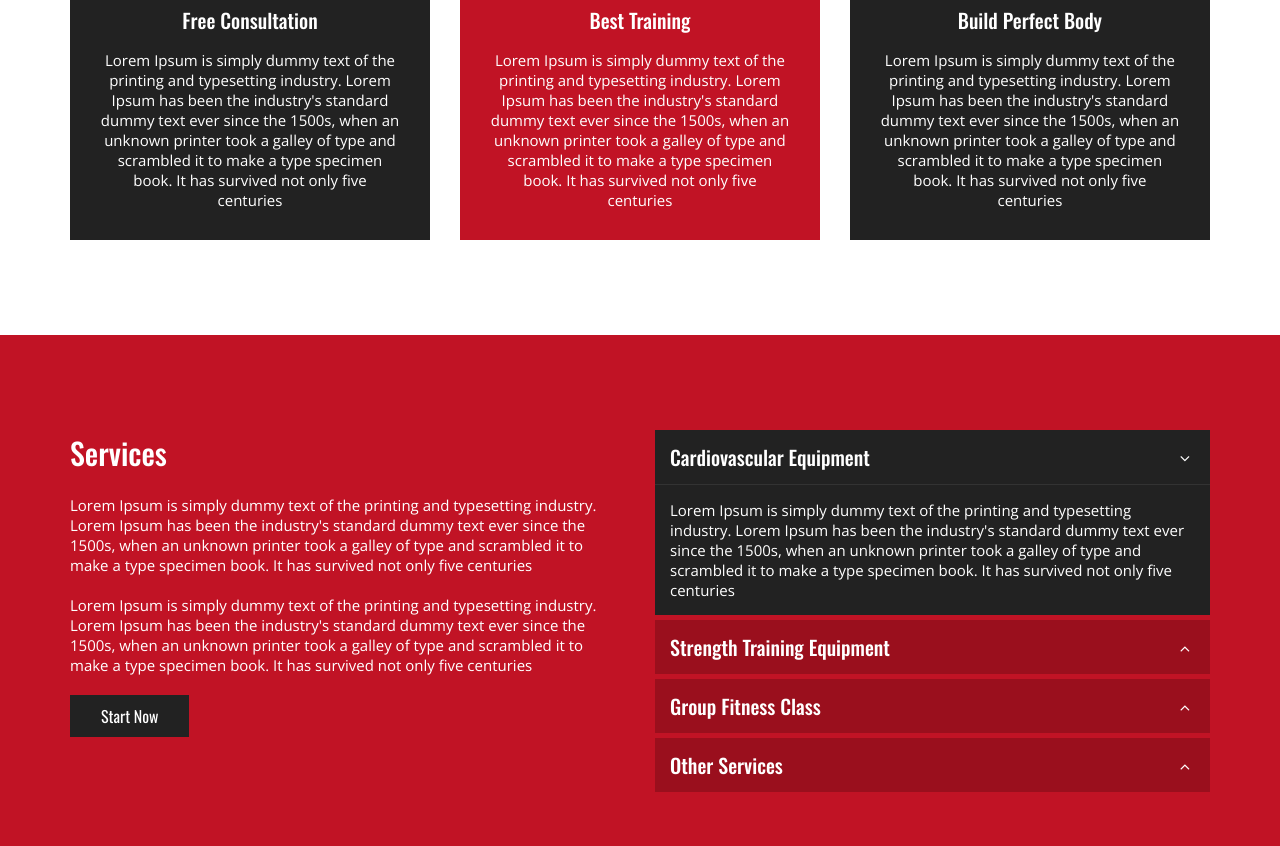
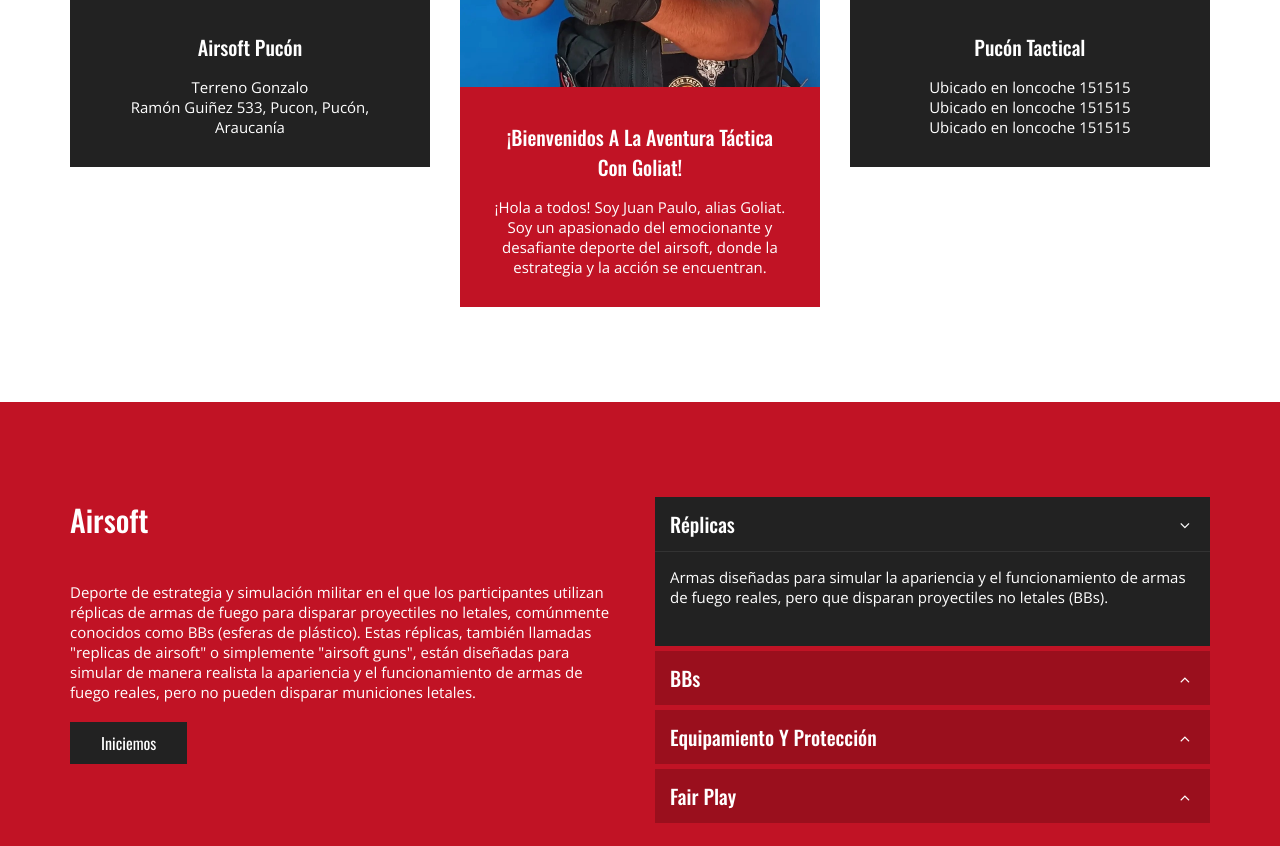
Before and after one commit to jariash93/airsoft.github.io, a plain HTML site: page index.html in a window 1280 px wide. Shown: the part 1168-2014 px from the top of the page. Drawn offline with nearby package versions, Linux system fonts and the light colour scheme.

Commit message:
branches

```diff
--- a/index.html
+++ b/index.html
@@ -28,7 +28,7 @@
  	 		<ul>
  	 			<li><a href="#home">Inicio</a></li>
  	 			<li><a href="#about">Sobre nosotros</a></li>
- 	 			<li><a href="#service">Servicios</a></li>
+ 	 			<li><a href="#service">Airsoft</a></li>
  	 			<li><a href="#classes">Eventos</a></li>
  	 			<li><a href="#schedule">Comida</a></li>
  	 			<li><a href="#price">Precios</a></li>
@@ -62,33 +62,36 @@
   	  	  	   <div class="box wow bounceInUp">
   	  	  	   	   <div class="inner">
   	  	  	   	   	   <div class="img">
-  	  	  	   	   	   	  <img src="images/gallery1.png" alt="about" />
+  	  	  	   	   	   	  <img src="images/nosotros1.png" alt="about" />
   	  	  	   	   	   </div>
                        <div class="text">
-                       	   <h4>Free Consultation</h4>
-                       	   <p>Lorem Ipsum is simply dummy text of the printing and typesetting industry. Lorem Ipsum has been the industry's standard dummy text ever since the 1500s, when an unknown printer took a galley of type and scrambled it to make a type specimen book. It has survived not only five centuries</p>
+                       	   <h4>Airsoft Pucón</h4>
+                       	   <p>Terreno Gonzalo</p>
+						   <p>Ramón Guiñez 533, Pucon, Pucón, Araucanía</p>
                        </div>
   	  	  	   	   </div>
   	  	  	   </div>
   	  	  	   	<div class="box wow bounceInUp" data-wow-delay="0.2s">
   	  	  	   	   <div class="inner">
   	  	  	   	   	   <div class="img">
-  	  	  	   	   	   	  <img src="images/gallery1.png" alt="about" />
+  	  	  	   	   	   	  <img src="images/paulo1.jpg" alt="about" />
   	  	  	   	   	   </div>
                        <div class="text">
-                       	   <h4>Best Training</h4>
-                       	   <p>Lorem Ipsum is simply dummy text of the printing and typesetting industry. Lorem Ipsum has been the industry's standard dummy text ever since the 1500s, when an unknown printer took a galley of type and scrambled it to make a type specimen book. It has survived not only five centuries</p>
+                       	   <h4>¡Bienvenidos a la Aventura Táctica con Goliat!</h4>
+                       	   <p>¡Hola a todos! Soy Juan Paulo, alias Goliat. Soy un apasionado del emocionante y desafiante deporte del airsoft, donde la estrategia y la acción se encuentran.</p>
                        </div>
   	  	  	   	   </div>
   	  	  	   </div>
   	  	  	   <div class="box wow bounceInUp" data-wow-delay="0.4s">
   	  	  	   	   <div class="inner">
   	  	  	   	   	   <div class="img">
-  	  	  	   	   	   	  <img src="images/gallery1.png" alt="about" />
+  	  	  	   	   	   	  <img src="images/weaa.gif" alt="about" />
   	  	  	   	   	   </div>
                        <div class="text">
-                       	   <h4>Build Perfect Body</h4>
-                       	   <p>Lorem Ipsum is simply dummy text of the printing and typesetting industry. Lorem Ipsum has been the industry's standard dummy text ever since the 1500s, when an unknown printer took a galley of type and scrambled it to make a type specimen book. It has survived not only five centuries</p>
+                       	   <h4>Pucón Tactical</h4>
+                       	   <p>Ubicado en loncoche 151515</p>
+						   <p>Ubicado en loncoche 151515</p>
+						   <p>Ubicado en loncoche 151515</p>
                        </div>
   	  	  	   	   </div>
   	  	  	   </div>
@@ -103,46 +106,49 @@
  	<div class="container">
  		 <div class="content">
  		 	  <div class="text box wow slideInLeft">
-                  <h2>Services</h2>
-                  <p>Lorem Ipsum is simply dummy text of the printing and typesetting industry. Lorem Ipsum has been the industry's standard dummy text ever since the 1500s, when an unknown printer took a galley of type and scrambled it to make a type specimen book. It has survived not only five centuries</p>
-                  <p>Lorem Ipsum is simply dummy text of the printing and typesetting industry. Lorem Ipsum has been the industry's standard dummy text ever since the 1500s, when an unknown printer took a galley of type and scrambled it to make a type specimen book. It has survived not only five centuries</p>
-                  <a href="" class="btn">Start Now</a>
+                  <h2>Airsoft</h2>
+                  <p></p>
+                  <p>Deporte de estrategia y simulación militar en el que los participantes utilizan réplicas de armas de fuego para disparar proyectiles no letales, comúnmente conocidos como BBs (esferas de plástico). Estas réplicas, también llamadas "replicas de airsoft" o simplemente "airsoft guns", están diseñadas para simular de manera realista la apariencia y el funcionamiento de armas de fuego reales, pero no pueden disparar municiones letales.</p>
+                  <a href="" class="btn">Iniciemos</a>
  		 	  </div>
  		 	  <div class="accordian box wow slideInRight">
  		 	  	    <div class="accordian-container active">
  		 	  	    	<div class="head">
- 		 	  	    		<h4>Cardiovascular Equipment</h4>
+ 		 	  	    		<h4>Réplicas</h4>
  		 	  	    		<span class="fa fa-angle-down"></span>
  		 	  	    	</div>
  		 	  	    	<div class="body">
- 		 	  	    		<p>Lorem Ipsum is simply dummy text of the printing and typesetting industry. Lorem Ipsum has been the industry's standard dummy text ever since the 1500s, when an unknown printer took a galley of type and scrambled it to make a type specimen book. It has survived not only five centuries</p>
+ 		 	  	    		<p>Armas diseñadas para simular la apariencia y el funcionamiento de armas de fuego reales, pero que disparan proyectiles no letales (BBs).</p>
+							<img src="" alt="">
 						</div>
  		 	  	    </div>
  		 	  	    <div class="accordian-container">
  		 	  	    	<div class="head">
- 		 	  	    		<h4>Strength Training Equipment</h4>
+ 		 	  	    		<h4>BBs</h4>
  		 	  	    		<span class="fa fa-angle-up"></span>
  		 	  	    	</div>
  		 	  	    	<div class="body">
- 		 	  	    		<p>Lorem Ipsum is simply dummy text of the printing and typesetting industry. Lorem Ipsum has been the industry's standard dummy text ever since the 1500s, when an unknown printer took a galley of type and scrambled it to make a type specimen book. It has survived not only five centuries</p>
+ 		 	  	    		<p>
+								Esferas de plástico utilizadas como munición en el airsoft.</p>
  		 	  	    	</div>
  		 	  	    </div>
  		 	  	    <div class="accordian-container">
  		 	  	    	<div class="head">
- 		 	  	    		<h4>Group Fitness Class</h4>
+ 		 	  	    		<h4>Equipamiento y Protección</h4>
  		 	  	    		<span class="fa fa-angle-up"></span>
  		 	  	    	</div>
  		 	  	    	<div class="body">
- 		 	  	    		<p>Lorem Ipsum is simply dummy text of the printing and typesetting industry. Lorem Ipsum has been the industry's standard dummy text ever since the 1500s, when an unknown printer took a galley of type and scrambled it to make a type specimen book. It has survived not only five centuries</p>
+ 		 	  	    		<p>Incluye gafas de seguridad, máscaras faciales, guantes y ropa resistente para garantizar la seguridad de los jugadores.</p>
  		 	  	    	</div>
  		 	  	    </div>
  		 	  	    <div class="accordian-container">
  		 	  	    	<div class="head">
- 		 	  	    		<h4>Other Services</h4>
+ 		 	  	    		<h4>Fair Play</h4>
  		 	  	    		<span class="fa fa-angle-up"></span>
  		 	  	    	</div>
  		 	  	    	<div class="body">
- 		 	  	    		<p>Lorem Ipsum is simply dummy text of the printing and typesetting industry. Lorem Ipsum has been the industry's standard dummy text ever since the 1500s, when an unknown printer took a galley of type and scrambled it to make a type specimen book. It has survived not only five centuries</p>
+ 		 	  	    		<p>Principio ético fundamental en el airsoft, que destaca la honestidad, el respeto y la integridad en el juego.</p>
+							<img src="" alt="">
 						</div>
  		 	  	    </div>
  		 	  </div>
@@ -159,8 +165,14 @@
 		 	  	 <img src="images/schedule1.jpg" alt="classes" />
 		 	  </div>
 		 	  <div class="box text wow slideInRight">
-		 	  	 <h2>Eventos</h2>
-		 	  	 <p>Lorem Ipsum is simply dummy text of the printing and typesetting industry. Lorem Ipsum has been the industry's standard dummy text ever since the 1500s, when an unknown printer took a galley of type and scrambled it to make a type specimen book. It has survived not only five centuries,</p>
+		 	  	 <h2>
+					Bienvenidos a las Experiencias Únicas de Airsoft con Goliat</h2>
+					<h3>¿Qué Hacemos?</h3>
+		 	  	 <p>Nos dedicamos a organizar eventos y partidas de airsoft que van más allá de la diversión ordinaria. Desde emocionantes escenarios militares simulados hasta juegos tácticos llenos de adrenalina, cada experiencia está diseñada para ofrecerte momentos inolvidables.</p>
+					<h3>Equipamiento Completo</h3>
+					<p>Tu seguridad y comodidad son nuestra máxima prioridad. En cada evento, te proveemos de todo el equipamiento necesario, desde réplicas realistas de airsoft hasta equipo de protección. Queremos que te concentres solo en disfrutar del juego.</p>
+					<h3>Munición Garantizada para la Diversión</h3>
+					<p>En nuestros eventos, la diversión está garantizada. Proporcionamos munición de calidad para que disfrutes de partidas emocionantes. No te preocupes por quedarte sin municiones; nos encargamos de que tengas todo lo necesario para sumergirte en la acción.</p>
 					<div class="class-items">
 		 	  	 <div class="item wow bounceInUp">
                      <div class="item-img">
@@ -172,14 +184,14 @@
                      <div class="item-text">
                      	  <h4>Venta</h4>
                      	  <p>Lorem Ipsum is simply dummy text of the printing and typesetting industry.</p>
-                     	  <a href="">Get Details</a>
+                     	  <a href=""></a>
                      </div>
 		 	  	 </div>
 		 	  	 <div class="item wow bounceInUp">
                      <div class="item-text">
                      	  <h4>Venta</h4>
                      	  <p>Lorem Ipsum is simply dummy text of the printing and typesetting industry.</p>
-                     	  <a href="">Get Details</a>
+                     	  <a href=""></a>
                      </div>
                      <div class="item-img">
                      	 <img src="images/price1.jpg" alt="classes" />
@@ -200,9 +212,10 @@
  	<div class="container">
  		 <div class="content">
  		 	  <div class="box text wow slideInLeft">
- 		 	  	 <h2>Inicia hoy</h2>
- 		 	  	 <p>Lorem Ipsum is simply dumsmy text of the printing and typesetting industry. Lorem Ipsum has been the industry's standard dummy text ever since the 1500s, when an unknown printer took a galley of type and scrambled it to make a type specimen book. It has survived not only five centuries,</p>
- 		 	  	 <a href="" class="btn">Start Now</a>
+ 		 	  	 <h2>Únete a la Aventura</h2>
+ 		 	  	 <p>¿Estás listo para vivir la experiencia única de airsoft con nosotros? Únete a nuestros eventos y descubre la emoción de la estrategia y la camaradería en un entorno seguro y emocionante.</p>
+				 <p>Prepárate para una jornada llena de acción, camaradería y momentos épicos. ¡Te esperamos en el campo de batalla!</p>
+ 		 	  	 <a href="#contact" class="btn">Start Now</a>
  		 	  </div>
  		 	  <div class="box img wow slideInRight">
  		 	  	 <img src="images/gallery1.png" alt="start today" />
```
Also changed, not shown: images/MIRA.png (added), images/paulo1.jpg (added), 2 other files. Lines whose indentation alone changed are shown as unchanged.
